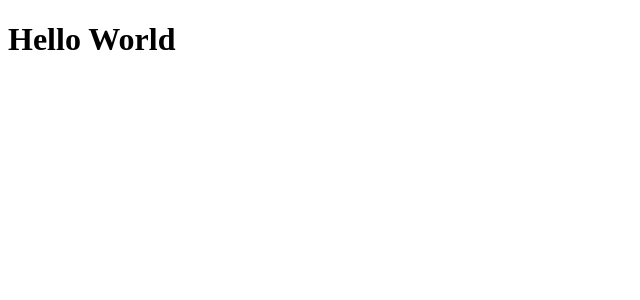
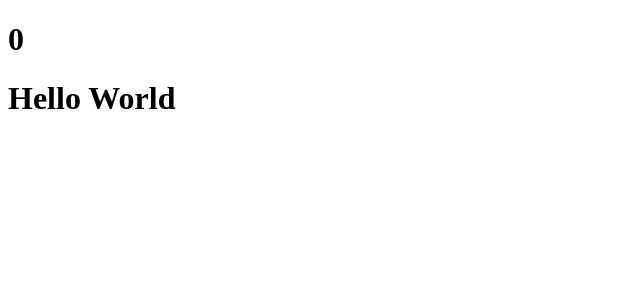
Before and after one commit to sanadwj/claculator, a React (Create React App) app: page / in a window 1280 px wide. Shown: the top 300 px of the page, without its empty margins (0-640 px from the left). Built offline with nearby package versions, Linux system fonts and the light colour scheme.

Commit message:
Create Components folder
Add Display component content

```diff
--- a/src/App.js
+++ /dev/null
@@ -1,9 +0,0 @@
-function App() {
-  return (
-    <div className="App">
-      <h1>Hello World</h1>
-    </div>
-  );
-}
-
-export default App;
--- /dev/null
+++ b/src/components/App.js
@@ -0,0 +1,13 @@
+import React from 'react';
+import Display from './Display';
+
+function App() {
+  return (
+    <>
+      <Display />
+      <h1>Hello World</h1>
+    </>
+  );
+}
+
+export default App;
--- /dev/null
+++ b/src/components/Display.js
@@ -0,0 +1,19 @@
+import React from 'react';
+import PropTypes from 'prop-types';
+
+const Display = props => {
+  const { result } = props;
+  return (
+    <h1>{result}</h1>
+  );
+};
+
+Display.propTypes = {
+  result: PropTypes.string,
+};
+
+Display.defaultProps = {
+  result: '0',
+};
+
+export default Display;
--- a/src/index.js
+++ b/src/index.js
@@ -1,6 +1,6 @@
 import React from 'react';
 import ReactDOM from 'react-dom';
-import App from './App';
+import App from './components/App';
 
 ReactDOM.render(
   <React.StrictMode>
```
Also changed, not shown: src/components/App.css (renamed from src/App.css), src/components/Button.js (added), src/components/ButtonPanel.js (added), 1 other file (tests, documents, lock files or other folders).
